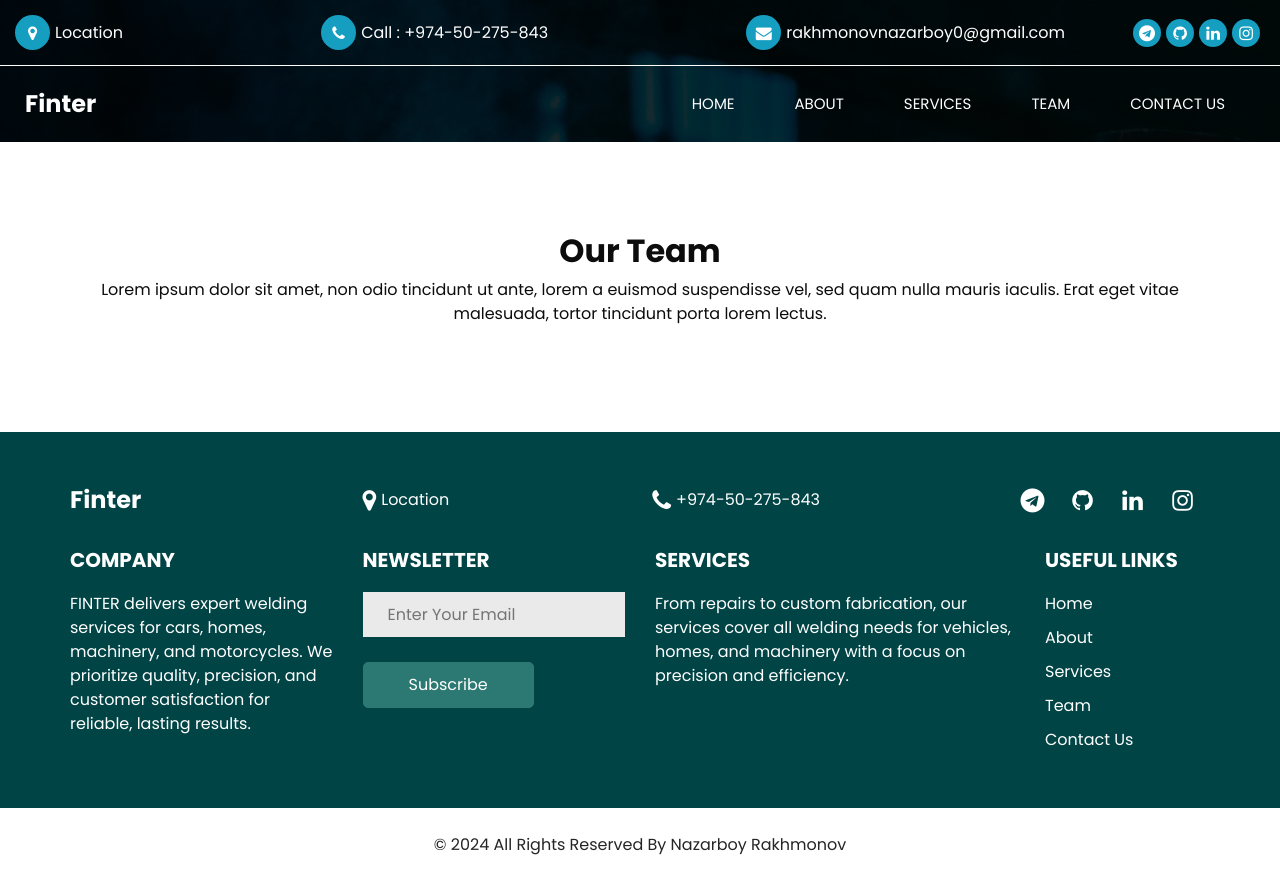
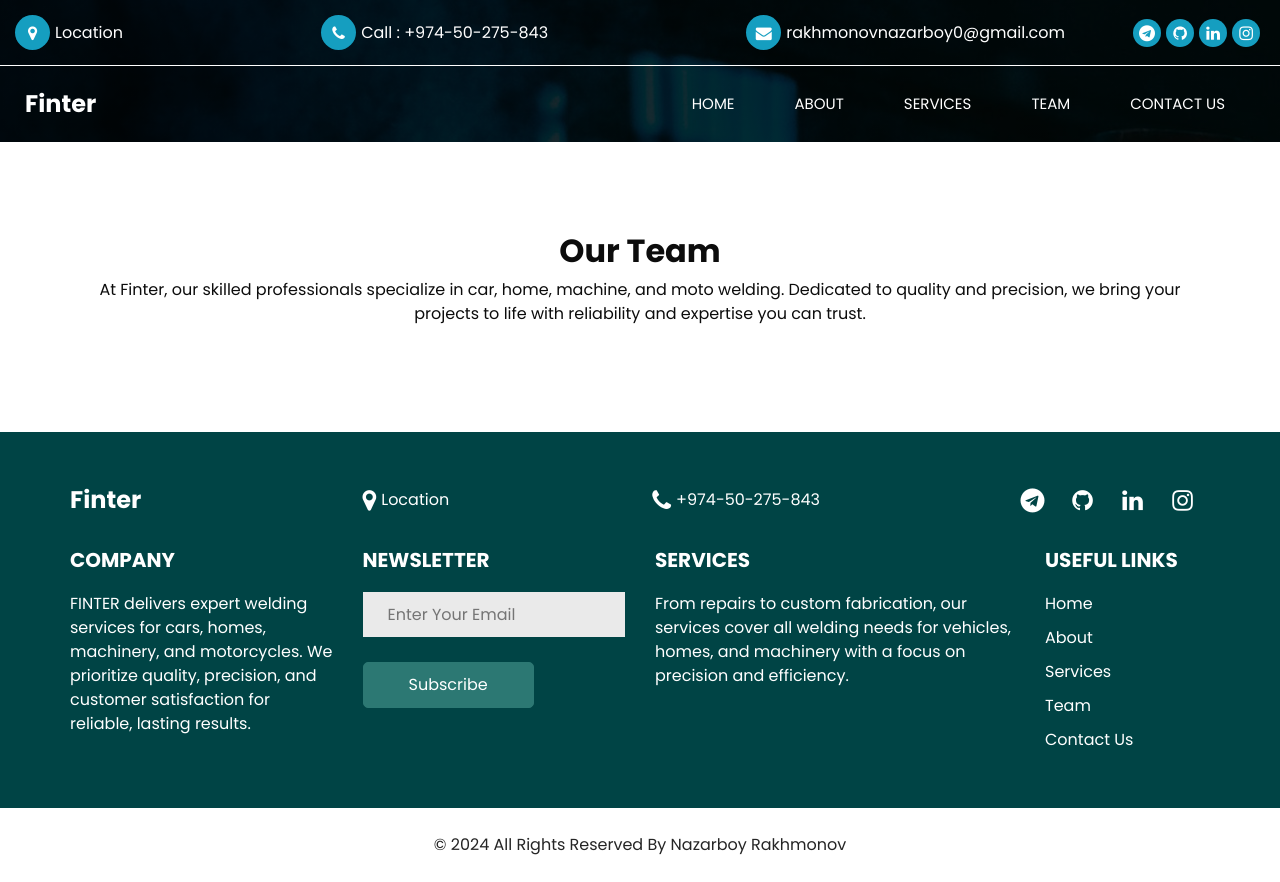
Before and after one commit to nazarboy2005/finter-web, a Django app: page /team/ in a window 1280 px wide. Run offline with Django 5.2, Linux system fonts and the light colour scheme; data that the repository does not hold is empty; some libraries are stand-ins or nearby versions.

Commit message:
everything is ready

```diff
--- a/templates/footer.html
+++ b/templates/footer.html
@@ -120,7 +120,8 @@ From repairs to custom fabrication, our services cover all welding needs for veh
   <footer class="footer_section">
     <div class="container">
       <p>
-        &copy; <span id="displayYear"></span> All Rights Reserved By Nazarboy Rakhmonov
+        &copy; <span id="displayYear"></span> All Rights Reserved By
+        <a href="https://www.linkedin.com/in/nazarboy-rakhmonov">Nazarboy Rakhmonov</a>
       </p>
     </div>
   </footer>
--- a/templates/team_layout.html
+++ b/templates/team_layout.html
@@ -7,8 +7,7 @@
           Our Team
         </h2>
         <p>
-          Lorem ipsum dolor sit amet, non odio tincidunt ut ante, lorem a euismod suspendisse vel, sed quam nulla mauris
-          iaculis. Erat eget vitae malesuada, tortor tincidunt porta lorem lectus.
+          At Finter, our skilled professionals specialize in car, home, machine, and moto welding. Dedicated to quality and precision, we bring your projects to life with reliability and expertise you can trust.
         </p>
       </div>
       <div class="row">
```
